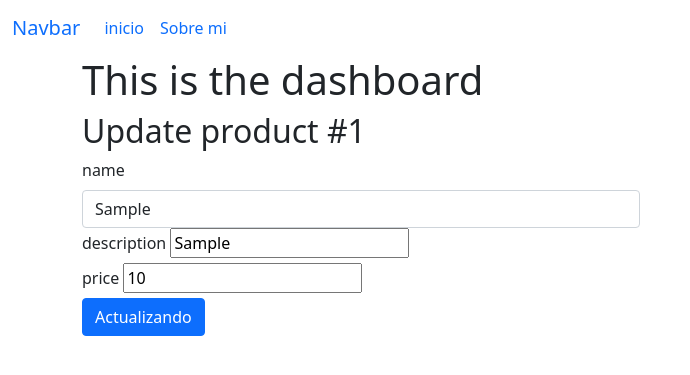
After one commit to Boniich/tp-seminario-lenguajes-php, a CodeIgniter app: page /seminarioLenguajesphp/update_form/1 in a window 1280 px wide. The commit adds this page. Shown: the top 375 px of the page, without its empty margins (0-690 px from the left). Run offline with CodeIgniter, Linux system fonts and the light colour scheme; tables that the repository leaves empty or names only in its code hold one stand-in row (values such as "Sample post"); data that the repository does not hold is empty.

Commit message:
feat: separete update from from the list of product and add it in another view

```diff
--- a/application/config/routes.php
+++ b/application/config/routes.php
@@ -53,6 +53,7 @@ $route['default_controller'] = 'login';
 $route['register'] = 'register';
 $route['dashboard'] = 'dashboard'; // para acceder debemos usar la siguiente URL http://localhost/seminarioLenguajesphp/index.php/dashboard
 $route['delete_product/(:num)'] = 'dashboard/eliminar/$1';
+$route['update_form/(:num)'] = 'dashboard/get_update_form/$1';
 $route['404_override'] = '';
 $route['translate_uri_dashes'] = FALSE;
 // $route->delete
--- a/application/controllers/Dashboard.php
+++ b/application/controllers/Dashboard.php
@@ -61,4 +61,12 @@ class Dashboard extends CI_Controller
             redirect('dashboard');
         }
     }
+
+    public function get_update_form($id)
+    {
+
+        $data['product'] = $this->products_model->get_product_data_to_update($id);
+
+        $this->load->view('update_product_form', $data);
+    }
 }
--- a/application/models/Products_model.php
+++ b/application/models/Products_model.php
@@ -26,6 +26,15 @@ class Products_model extends CI_Model
         $this->db->delete('products');
     }
 
+    public function get_product_data_to_update($id)
+    {
+        $this->db->where('id', $id);
+        $query = $this->db->get('products');
+        $product = $query->result_array();
+
+        return $product;
+    }
+
     public function update_one_product($data)
     {
         $this->db->where('id', 5);
--- a/application/views/dashboard_index.php
+++ b/application/views/dashboard_index.php
@@ -48,6 +48,7 @@ defined('BASEPATH') or exit('No direct script access allowed');
                 <p>Name: <?php echo $product['name']; ?> </p>
                 <p>Description: <?php echo $product['description']; ?></p>
                 <p>Price: <?php echo $product['price']; ?></p>
+                <a href="<?php echo base_url("update_form/{$product['id']}"); ?>">Actualizar Registro</a><br> <!--Funciona -->
                 <a href="<?php echo base_url("delete_product/{$product['id']}"); ?>">Eliminar Registro</a> <!--Funciona -->
 
                 <?php echo form_open('dashboard/update_product'); ?>
--- /dev/null
+++ b/application/views/update_product_form.php
@@ -0,0 +1,67 @@
+<?php
+defined('BASEPATH') or exit('No direct script access allowed');
+?>
+<!DOCTYPE html>
+<html lang="en">
+
+<head>
+    <meta charset="utf-8">
+    <title>Dashboard</title>
+
+    <link href="https://cdn.jsdelivr.net/npm/bootstrap@5.0.2/dist/css/bootstrap.min.css" rel="stylesheet" integrity="sha384-EVSTQN3/azprG1Anm3QDgpJLIm9Nao0Yz1ztcQTwFspd3yD65VohhpuuCOmLASjC" crossorigin="anonymous">
+    <script src="https://cdn.jsdelivr.net/npm/bootstrap@5.0.2/dist/js/bootstrap.bundle.min.js" integrity="sha384-MrcW6ZMFYlzcLA8Nl+NtUVF0sA7MsXsP1UyJoMp4YLEuNSfAP+JcXn/tWtIaxVXM" crossorigin="anonymous"></script>
+</head>
+
+<body>
+    <header>
+
+        <nav class="navbar navbar-expand-lg bg-body-tertiary">
+            <div class="container-fluid">
+                <a class="navbar-brand" href="#">Navbar</a>
+                <button class="navbar-toggler" type="button" data-bs-toggle="collapse" data-bs-target="#navbarNav" aria-controls="navbarNav" aria-expanded="false" aria-label="Toggle navigation">
+                    <span class="navbar-toggler-icon"></span>
+                </button>
+                <div class="collapse navbar-collapse" id="navbarNav">
+                    <ul class="navbar-nav">
+                        <li class="nav-item">
+                            <a class="nav-link active" aria-current="page" href="#">inicio</a>
+                        </li>
+                        <li class="nav-item">
+                            <a class="nav-link" href="#">Sobre mi</a>
+                        </li>
+                        <li class="nav-item">
+                            <!-- <p class="nav-link" href="#">user email: <?php echo $user; ?></p> -->
+                        </li>
+                    </ul>
+                </div>
+            </div>
+        </nav>
+    </header>
+
+    <div class="container">
+        <h1>This is the dashboard</h1>
+
+        <?php foreach ($product as $product) : ?>
+
+            <?php echo form_open('dashboard/update_product'); ?>
+            <h2>Update product #<?php echo $product['id']; ?></h2>
+            <div class="col-xl-6">
+                <label for="inputEmail4" class="form-label">name</label>
+                <input type="text" name="name" class="form-control" id="inputEmail4" value=<?php echo $product['name']; ?>>
+            </div>
+            <div class="col-md-6">
+                <label for="inputPassword4" class="form-label">description</label>
+                <input type="text" name="description" class="password" class="form-control" id="inputPassword4" value=<?php echo $product['description'] ?>>
+            </div>
+            <div class="col-md-6">
+                <label for="inputPassword4" class="form-label">price</label>
+                <input type="number" name="price" class="password" class="form-control" id="inputPassword4" value=<?php echo $product['price'] ?>>
+            </div>
+            <div class="col-3">
+                <button type="submit" name="submit" class="btn btn-primary">Actualizando</button>
+            </div>
+            <?php echo form_close(); ?>
+        <?php endforeach; ?>
+</body>
+
+</html>
```
